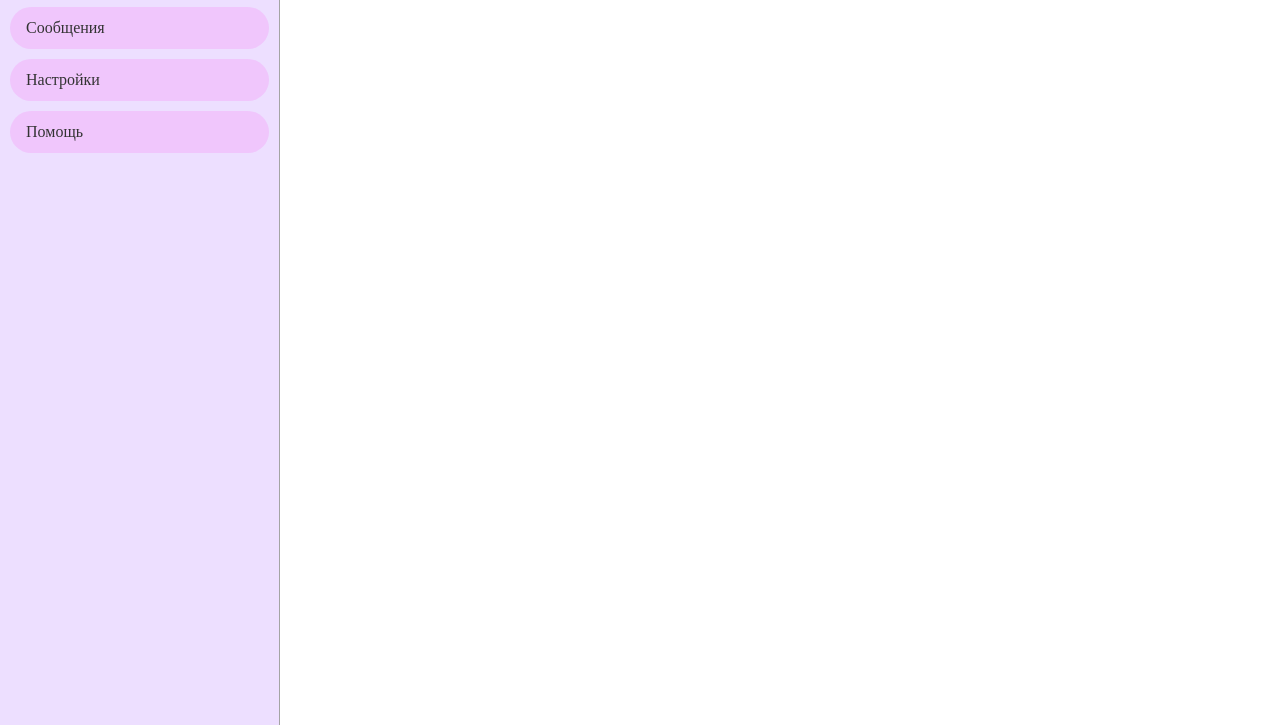
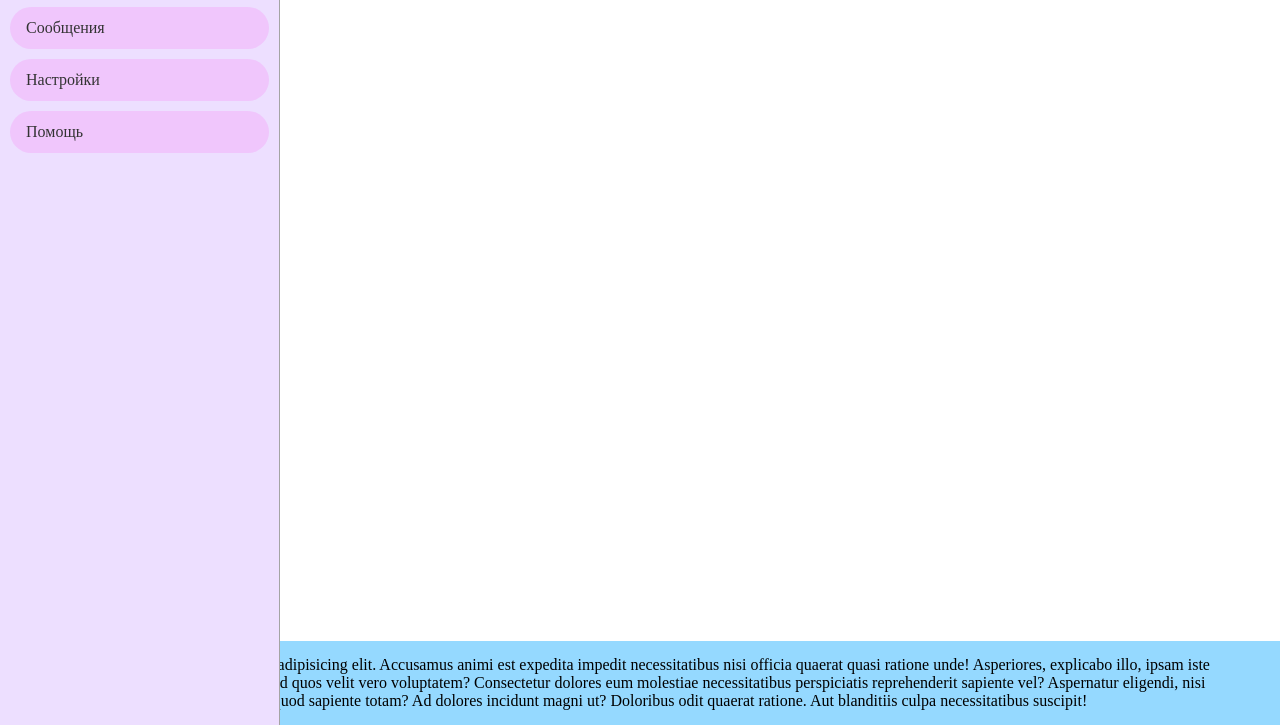
Before and after one commit to vozmitelvlas/sveak-test, a website built with Vite: page index.html in a window 1280 px wide. Shown: the part 75-800 px from the top of the page. Built offline with nearby package versions, Linux system fonts and the light colour scheme.

Commit message:
feat: add footer styles

```diff
--- a/index.html
+++ b/index.html
@@ -7,7 +7,6 @@
     <title>sveak-test</title>
 </head>
 <body>
-<div id="app">
 <header class="header">
     <div class="header__brand">
         <button class="burger" type="button" aria-label="Открыть меню">
@@ -25,7 +24,6 @@
     </div>
 </header>
 
-    <main>
 <aside class="sidebar">
     <nav class="sidebar__nav">
         <ul class="sidebar__list">
@@ -44,11 +42,21 @@
         </ul>
     </nav>
 </aside>
-
+<main>
     <section>
     </section>
 </main>
+
+<footer class="footer">
+    <div class="footer__text">
+        Lorem ipsum dolor sit amet, consectetur adipisicing elit. Accusamus animi est expedita impedit
+        necessitatibus nisi officia quaerat quasi ratione unde! Asperiores, explicabo illo, ipsam iste magnam
+        nesciunt, nihil nulla quaerat quod quos velit vero voluptatem? Consectetur dolores eum molestiae
+        necessitatibus perspiciatis reprehenderit sapiente vel? Aspernatur eligendi, nisi nobis qui totam ullam?
+        Cupiditate enim quod sapiente totam? Ad dolores incidunt magni ut? Doloribus odit quaerat ratione. Aut
+        blanditiis culpa necessitatibus suscipit!
     </div>
+</footer>
 <script type="module" src="/src/js/main.js"></script>
 </body>
 </html>
--- /dev/null
+++ b/src/styles/footer.scss
@@ -0,0 +1,19 @@
+.footer {
+  display: flex;
+  flex-direction: column;
+
+  min-height: 80px;
+  padding: 15px;
+
+  background-color: #95d9ff;
+
+  &__text {
+    max-width: 100%;
+  }
+
+  @media (min-width: 1024px) {
+    &__text {
+      max-width: 1200px;
+    }
+  }
+}
--- a/src/styles/style.scss
+++ b/src/styles/style.scss
@@ -2,3 +2,4 @@
 @use "header";
 @use "sidebar";
 @use "burger";
+@use "footer";
```
Also changed, not shown: src/styles/footer.css (added), src/styles/style.css, 2 other files. Lines whose indentation alone changed are shown as unchanged.
